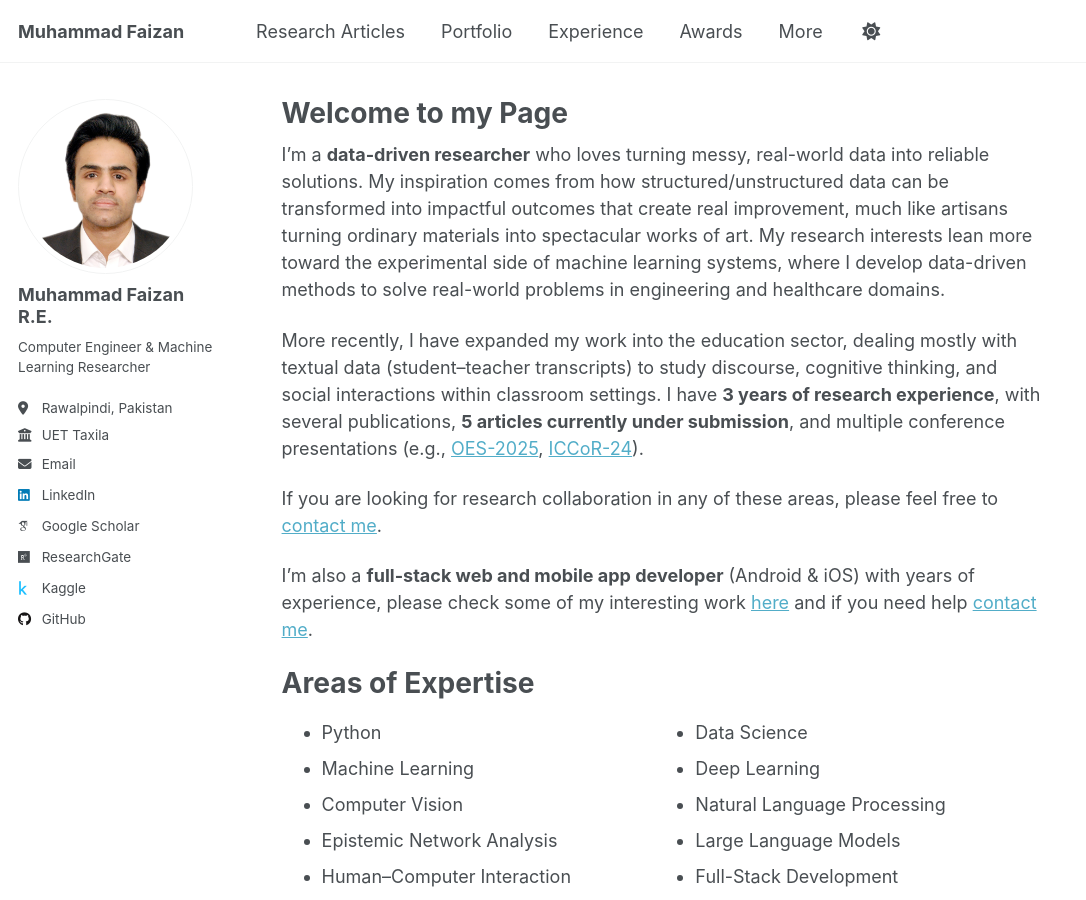
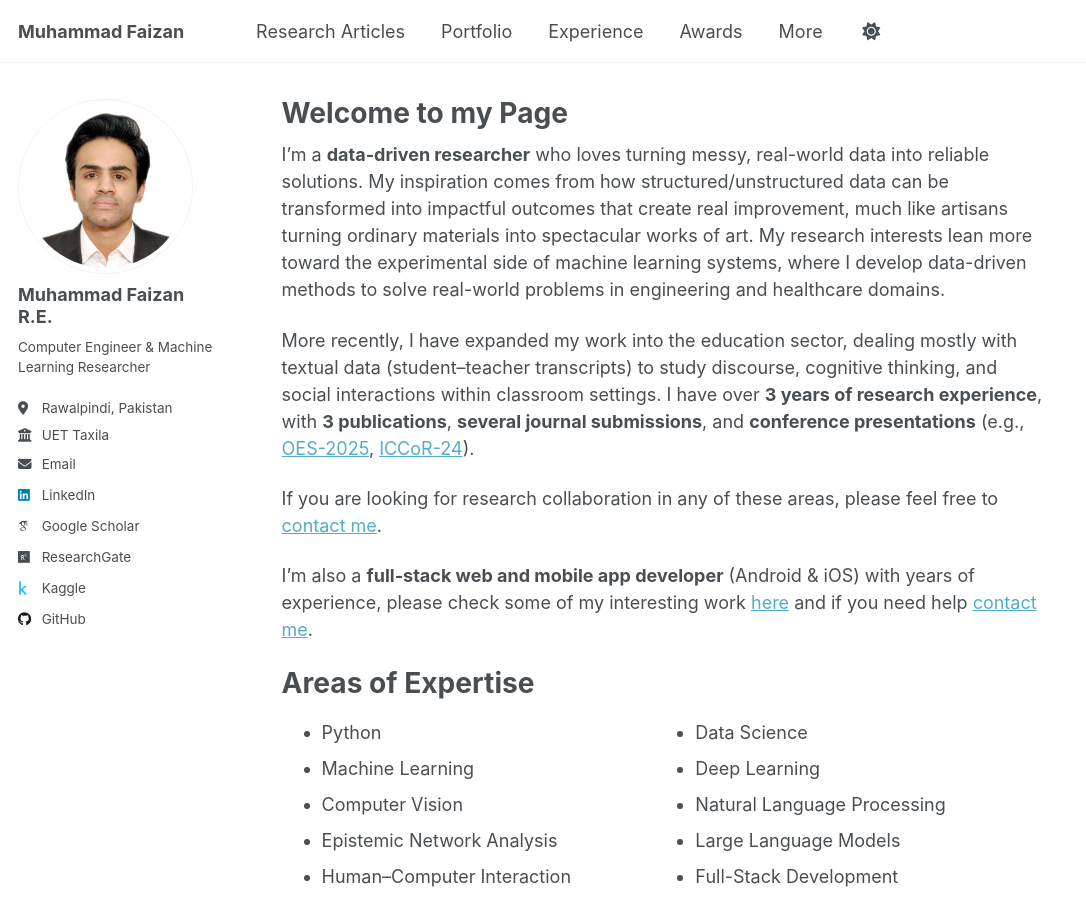
Before and after one commit to MuhammadFaizan99/MuhammadFaizan99.github.io, a Jekyll site: the page built from _pages/about.md, in a window 1280 px wide and 900 px high. Shown: the whole window, without its empty margins (0-1086 px from the left). Built offline with Jekyll 4.4.1, drawn with Linux system fonts in a browser that asks for light colours; some web fonts are replaced; a script that is not in the unit is left out.

Commit message:
Update about.md

```diff
--- a/_pages/about.md
+++ b/_pages/about.md
@@ -9,7 +9,7 @@ redirect_from:
 
 I’m a **data-driven researcher** who loves turning messy, real-world data into reliable solutions. My inspiration comes from how structured/unstructured data can be transformed into impactful outcomes that create real improvement, much like artisans turning ordinary materials into spectacular works of art. My research interests lean more toward the experimental side of machine learning systems, where I develop data-driven methods to solve real-world problems in engineering and healthcare domains.
 
-More recently, I have expanded my work into the education sector, dealing mostly with textual data (student–teacher transcripts) to study discourse, cognitive thinking, and social interactions within classroom settings. I have **3 years of research experience**, with several publications, **5 articles currently under submission**, and multiple conference presentations (e.g., [OES-2025](https://www.uis.no/en/research/events/technology-and-natural-sciences/2nd-olympiad-in-engineering-science-oes-2025), [ICCoR-24](https://iccor.cust.edu.pk/)).
+More recently, I have expanded my work into the education sector, dealing mostly with textual data (student–teacher transcripts) to study discourse, cognitive thinking, and social interactions within classroom settings. I have over **3 years of research experience**, with **3 publications**, **several journal submissions**, and **conference presentations** (e.g., [OES-2025](https://www.uis.no/en/research/events/technology-and-natural-sciences/2nd-olympiad-in-engineering-science-oes-2025), [ICCoR-24](https://iccor.cust.edu.pk/)).
 
 If you are looking for research collaboration in any of these areas, please feel free to [contact me](mailto:muhammadfaizandev87@gmail.com).
 
```
